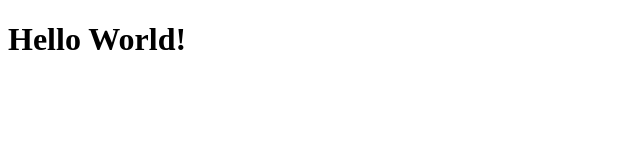
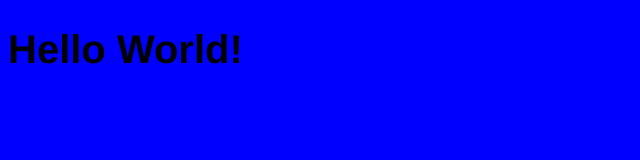
Before and after one commit to LindseyP6/First-Repository, a plain HTML site: page index.html in a window 1280 px wide. Shown: the whole page, without its empty margins (0-640 px from the left). Drawn offline with Linux system fonts and the light colour scheme.

Commit message:
add style.css, connect to index.html

```diff
--- a/index.html
+++ b/index.html
@@ -1,7 +1,8 @@
 <!DOCTYPE html>
 <html lang="en">
   <head>
-      <title>My Website</title>
+    <link rel="stylesheet" href="style.css" />
+    <title>My Website</title>
   </head>
   <body>
       <h1>Hello World!</h1>
--- /dev/null
+++ b/style.css
@@ -0,0 +1,5 @@
+body {
+    background: blue;
+    font-family: helvetica, arial, sans-serif;
+    font-size: 20px;
+  }
```
